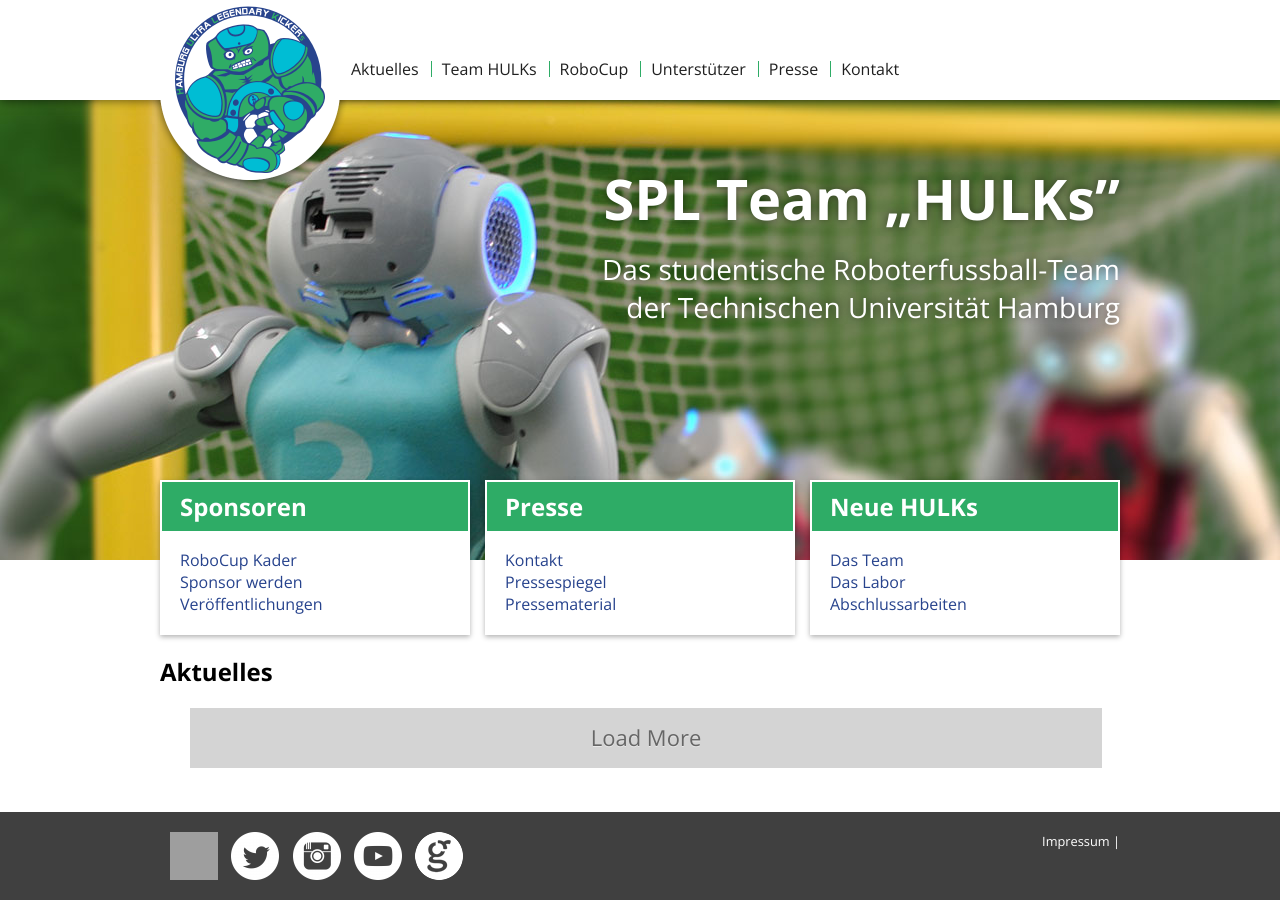
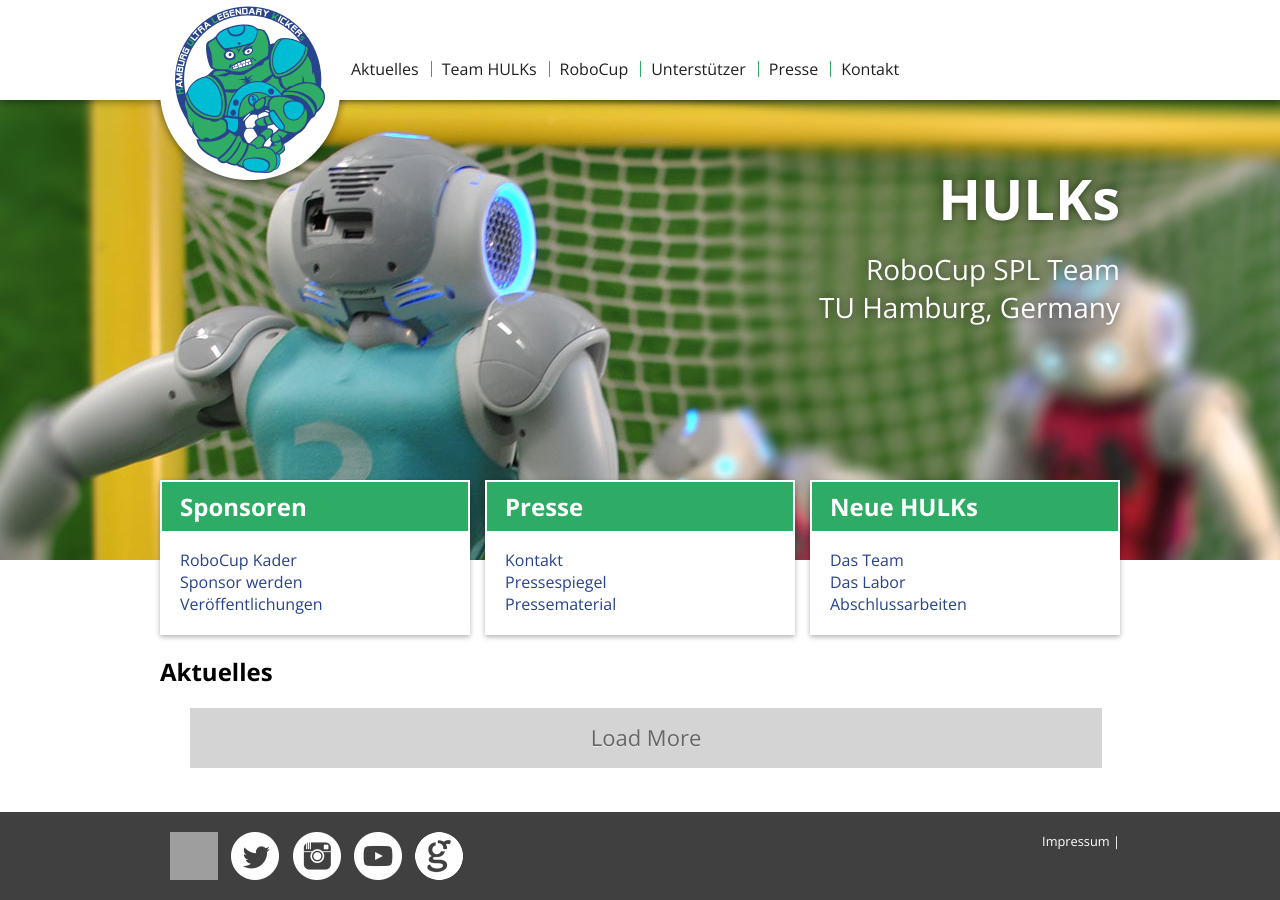
Before and after one commit to HULKs/hulks.github.io, a Jekyll site: the page built from index.html, in a window 1280 px wide. Built offline with Jekyll 4.4.1, drawn with Linux system fonts in a browser that asks for light colours; nearby versions of some CDN libraries; grey boxes are pictures that could not be loaded.

Commit message:
Update title
Be consistent on the jacket, twitter etc.

```diff
--- a/index.html
+++ b/index.html
@@ -12,10 +12,10 @@
 <div class="hero">
     <div class="container">
         <div class="hero-overlay">
-            <h1>SPL Team &ldquor;HULKs&rdquo;</h1>
+            <h1>HULKs</h1>
             <p>
-                Das studentische Roboterfussball-Team<br />
-                der Technischen Universität Hamburg
+                RoboCup SPL Team<br />
+                TU Hamburg, Germany
             </p>
         </div>
     </div>
```
